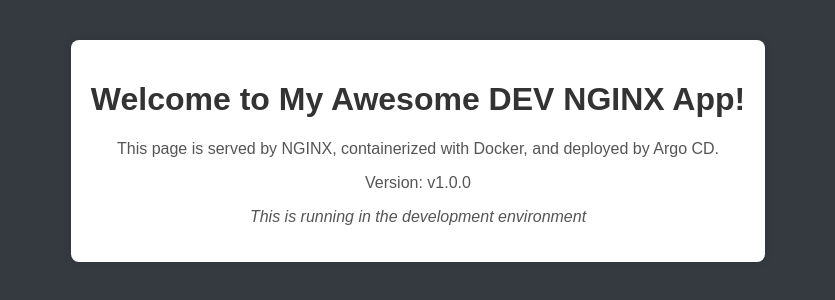
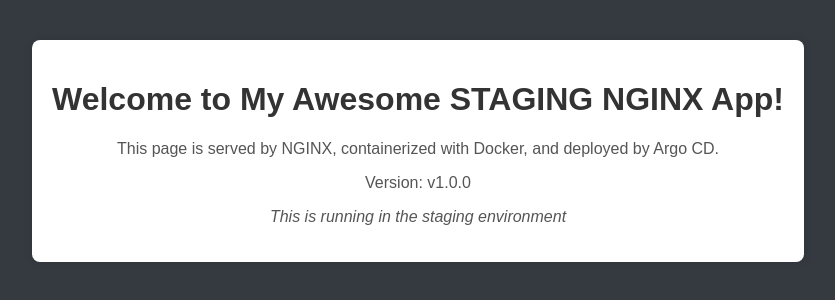
Before and after one commit to abdoriax/nginx-argocd-app, a plain HTML site: page app/index.html in a window 1280 px wide. Shown: the whole page, without its empty margins (222-1057 px from the left). Drawn offline with Linux system fonts and the light colour scheme.

Commit message:
Update index.html file to staging environment

```diff
--- a/app/index.html
+++ b/app/index.html
@@ -3,7 +3,7 @@
         <head>
             <meta charset="UTF-T">
             <meta name="viewport" content="width=device-width, initial-scale=1.0">
-            <title>My DEV NGINX App</title>
+            <title>My STAGING NGINX App</title>
             <style>
                 body { font-family: Arial, sans-serif; margin: 40px; background-color: #343a3f; text-align: center; }
                 h1 { color: #333; }
@@ -14,10 +14,10 @@
         </head>
         <body>
             <div class="container">
-                <h1>Welcome to My Awesome DEV NGINX App!</h1>
+                <h1>Welcome to My Awesome STAGING NGINX App!</h1>
                 <p>This page is served by NGINX, containerized with Docker, and deployed by Argo CD.</p>
                 <p>Version: <span id="app-version">v1.0.0</span></p>
-                <p><em>This is running in the development environment</em></p>
+                <p><em>This is running in the staging environment</em></p>
             </div>
         </body>
     </html>
```
